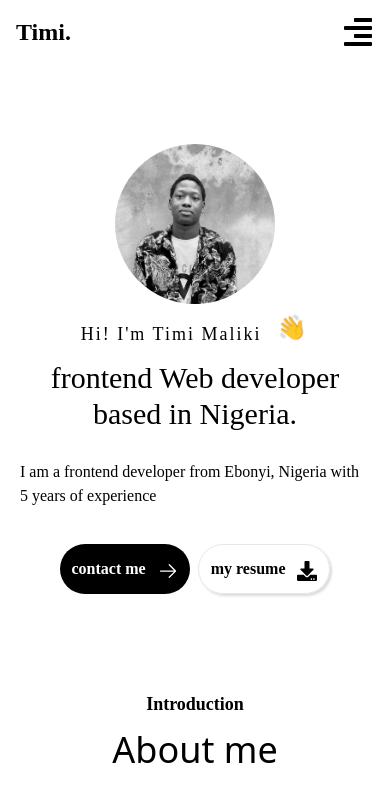
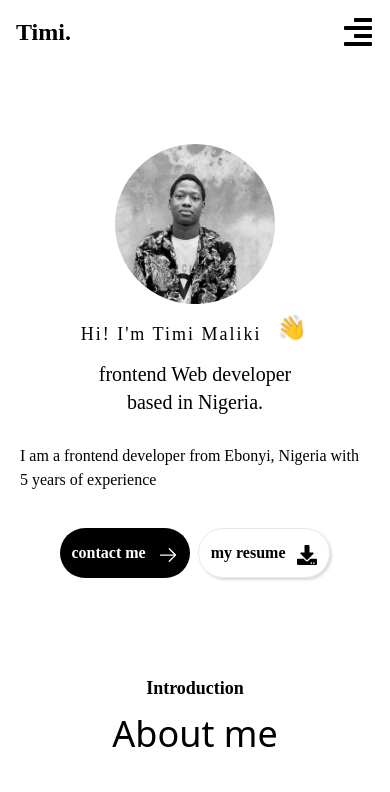
Before and after one commit to TimiMaliki/My-Portfolio-website, a React (Create React App) app: page / in a window 390 px wide. Shown: the top 792 px of the page. Built offline with nearby package versions, Linux system fonts and the light colour scheme.

Commit message:
reduced the size of text in herosection

```diff
--- a/src/sections/HeroSection.jsx
+++ b/src/sections/HeroSection.jsx
@@ -24,7 +24,7 @@ const Hero = () => {
         <h2 className="text-2xl animate-wave -mt-2"> 👋</h2>
       </div>
 
-      <div className="job-description text-3xl md:text-5xl font-medium text-center  md-2 mb-2 md:mb-5">
+      <div className="job-description text-xl md:text-5xl font-medium text-center  md-2 mb-2 md:mb-5">
         <h1>frontend Web developer</h1>
         <h1> based in Nigeria.</h1>
       </div>
```
